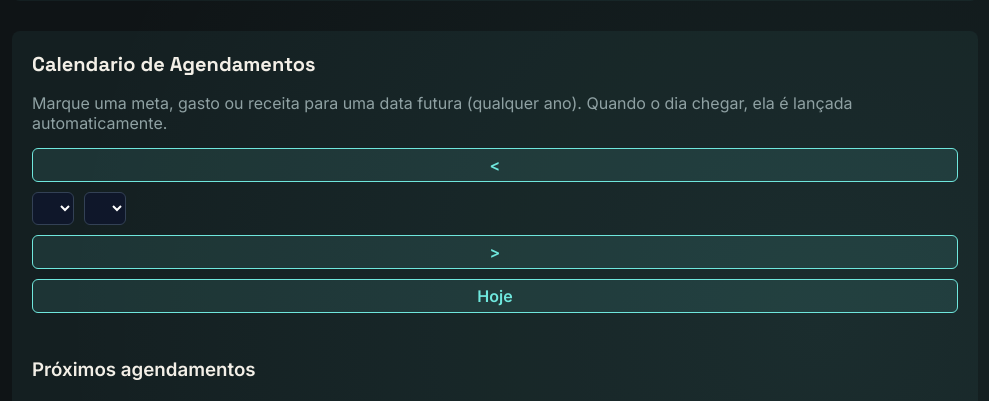
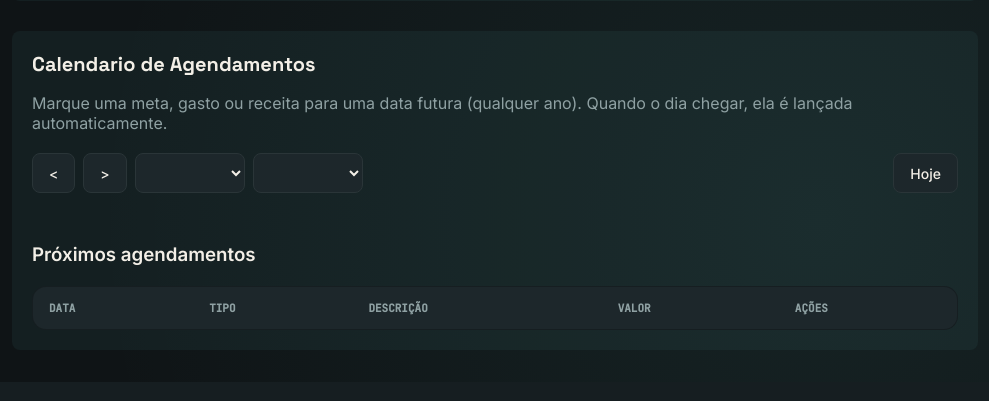
Before and after one commit to LcsGomes-AMS/LumuzIA-Generativa, a PHP site: page /frontend/gastos.html in a window 1280 px wide. Shown: the part 1243-1644 px from the top of the page, without its empty margins (270-1259 px from the left). After the commit the page ends 1593 px from the top, so only its background shows below. Run offline with PHP 8.4, Linux system fonts and the light colour scheme; lists and menus that the app fills with data are empty; some libraries are stand-ins or nearby versions.

Commit message:
Improve calendar UI

```diff
--- a/frontend/css/style.css
+++ b/frontend/css/style.css
@@ -621,23 +621,54 @@ th {
 .cal-selecionado .cal-dot { background: #161E21; }
 
 .cal-nav-btn {
-  background: rgba(111,231,221,0.1);
-  border: 1px solid #6FE7DD;
-  color: #6FE7DD;
-  padding: 6px 14px;
-  border-radius: 6px;
+  background: var(--surface-2);
+  border: 1px solid var(--border);
+  color: var(--text);
+  padding: 8px 16px;
+  border-radius: 8px;
   cursor: pointer;
-  font-size: 16px;
+  font-size: 14px;
+  font-weight: 500;
+  width: auto;
+  transition: all 0.2s;
+  height: 40px;
 }
 
-.cal-nav-btn:hover { background: rgba(111,231,221,0.2); }
+.cal-nav-btn:hover { background: rgba(255,255,255,0.05); border-color: var(--border-light); }
 
-.calendario-header select {
-  padding: 6px 10px;
-  border-radius: 6px;
-  border: 1px solid #334155;
-  background: #0f172a;
-  color: #fff;
+.calendario-header {
+  display: flex;
+  align-items: center;
+  justify-content: space-between;
+  gap: 12px;
+  margin-top: 20px;
+  margin-bottom: 20px;
+  flex-wrap: wrap;
+}
+
+.calendario-nav-grupo {
+  display: flex;
+  align-items: center;
+  gap: 8px;
+  flex-wrap: wrap;
+}
+
+.calendario-selects {
+  display: flex;
+  gap: 8px;
+}
+
+.calendario-selects select {
+  padding: 0 32px 0 12px;
+  border-radius: 8px;
+  border: 1px solid var(--border);
+  background: var(--surface-2);
+  color: var(--text);
+  height: 40px;
+  font-size: 14px;
+  font-family: var(--font-body);
+  width: auto;
+  min-width: 110px;
 }
 /* ==========================================================================
    9. BOTÕES DE AÇÃO DENTRO DE TABELAS (Editar/Excluir/etc)
--- a/frontend/gastos.html
+++ b/frontend/gastos.html
@@ -166,13 +166,15 @@
             <h2>Calendario de Agendamentos</h2>
             <p style="color:#8FA1A3;">Marque uma meta, gasto ou receita para uma data futura (qualquer ano). Quando o dia chegar, ela é lançada automaticamente.</p>
 
-            <div class="calendario-header" style="display:flex; align-items:center; justify-content:space-between; gap:10px; margin-top:15px; flex-wrap:wrap;">
-                <button id="calMesAnterior" type="button" class="cal-nav-btn">&lt;</button>
-                <div style="display:flex; gap:10px; align-items:center;">
-                    <select id="calSelectMes"></select>
-                    <select id="calSelectAno"></select>
+            <div class="calendario-header">
+                <div class="calendario-nav-grupo">
+                    <button id="calMesAnterior" type="button" class="cal-nav-btn">&lt;</button>
+                    <button id="calMesProximo" type="button" class="cal-nav-btn">&gt;</button>
+                    <div class="calendario-selects">
+                        <select id="calSelectMes"></select>
+                        <select id="calSelectAno"></select>
+                    </div>
                 </div>
-                <button id="calMesProximo" type="button" class="cal-nav-btn">&gt;</button>
                 <button id="calHoje" type="button" class="cal-nav-btn">Hoje</button>
             </div>
 
```
